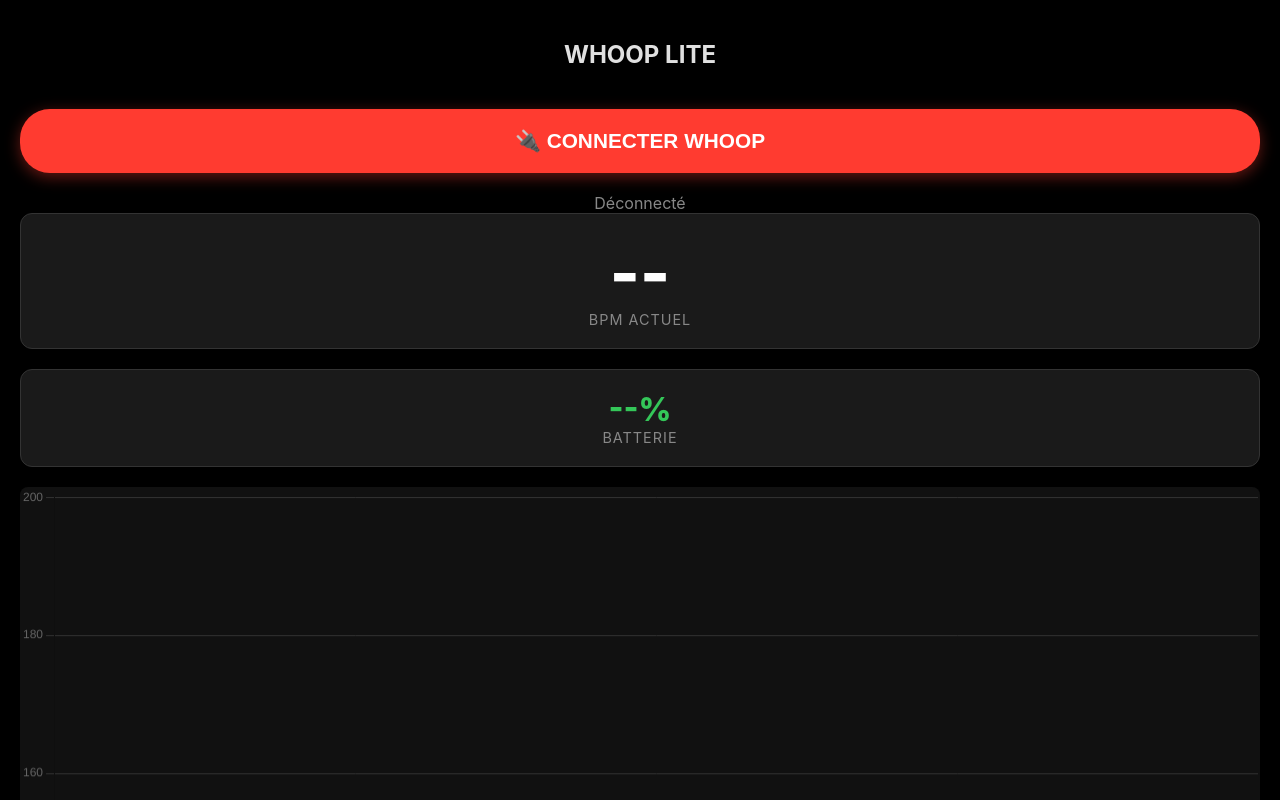
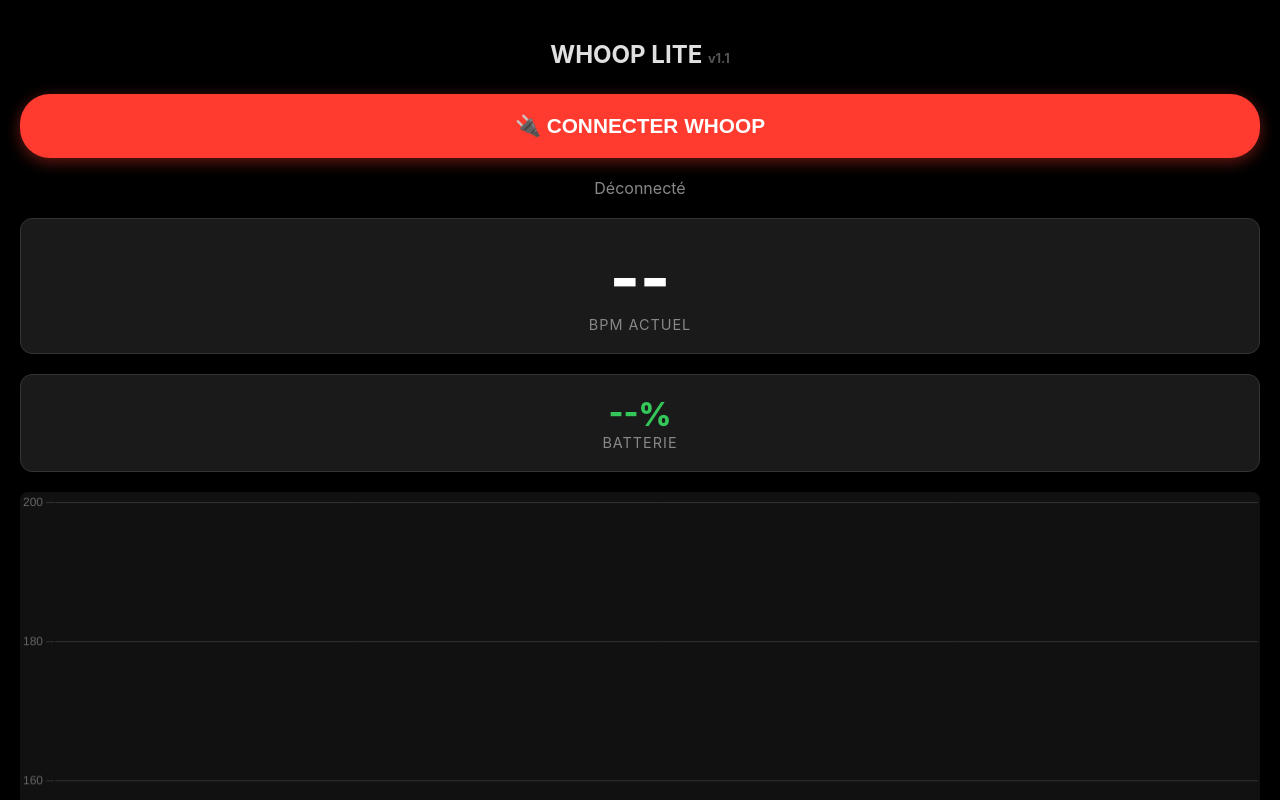
Before and after one commit to yahya-rl-2002/whoop-app, a plain HTML site: page mobile_app/index.html in a window 1280 px wide. Shown: the top 800 px of the page. Drawn offline with nearby package versions, Linux system fonts and the light colour scheme; animation ran at ten frames a second.

Commit message:
Bump v1.1 + Cache Busting

```diff
--- a/mobile_app/index.html
+++ b/mobile_app/index.html
@@ -73,7 +73,7 @@
 
 <body>
 
-    <h2 style="margin-bottom: 20px;">WHOOP LITE</h2>
+    <h2 style="margin-bottom: 5px;">WHOOP LITE <span style="font-size: 0.8rem; color: #555;">v1.1</span></h2>
 
     <!-- Bouton Connexion en PREMIER -->
     <button id="connectBtn" class="btn"
@@ -82,7 +82,7 @@
     <button id="exportBtn" class="btn" style="background-color: #3b82f6; display: none; margin-bottom: 20px;"
         onclick="exportCSV()">📄 EXPORTER CSV</button>
 
-    <div id="status" style="color: #888; mb-4">Déconnecté</div>
+    <div id="status" style="color: #888; margin-bottom: 20px;">Déconnecté</div>
 
     <div class="metric-box">
         <div id="bpm" class="big-num">--</div>
```
